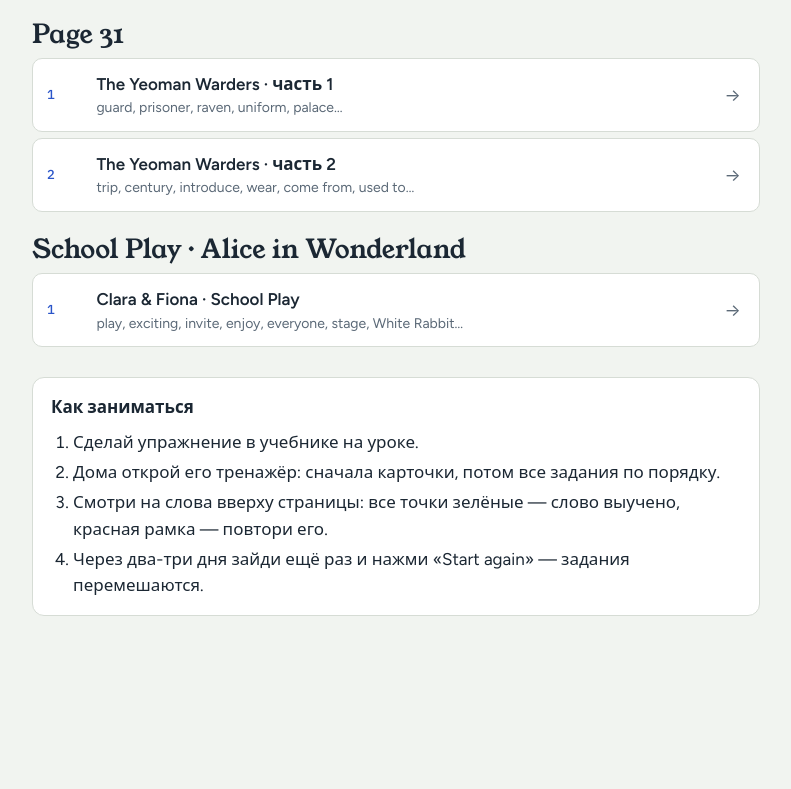
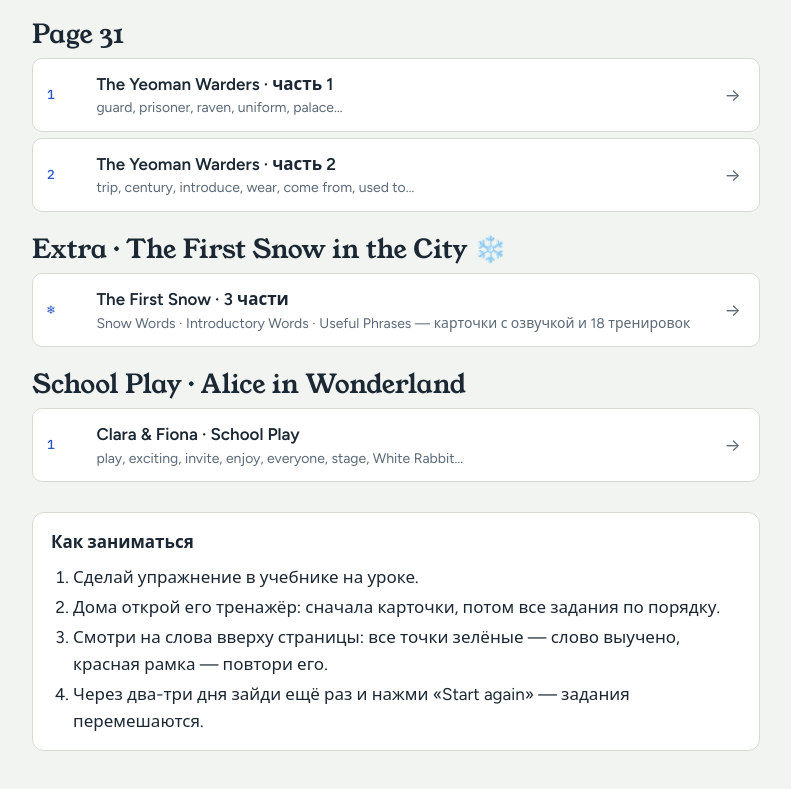
Before and after one commit to elvisk2079-ux/Spotlight-7, a plain HTML site: page index.html in a window 1280 px wide. Shown: the part 1179-1968 px from the top of the page, without its empty margins (244-1035 px from the left). Before the commit the page ends 1867 px from the top, so only its background shows below. Drawn offline with Linux system fonts and the light colour scheme.

Commit message:
Link First Snow trainer from Spotlight 7 home page

```diff
--- a/index.html
+++ b/index.html
@@ -321,6 +321,14 @@ a.gram { margin-top: 8px; border-color: var(--accent); background: var(--accent-
       </a></li>
     </ol>
   </section>
+  <section class="unit" id="first-snow">
+    <h2>Extra · The First Snow in the City ❄️</h2>
+    <ol class="toc"><li><a class="row" href="first-snow/index.html">
+      <span class="n">❄</span>
+      <span class="t"><b>The First Snow · 3 части</b><span class="s">Snow Words · Introductory Words · Useful Phrases — карточки с озвучкой и 18 тренировок</span></span>
+      <span class="go" aria-hidden="true">→</span>
+    </a></li></ol>
+  </section>
   <section class="unit" id="school-play">
     <h2>School Play · Alice in Wonderland</h2>
     <ol class="toc">
```
